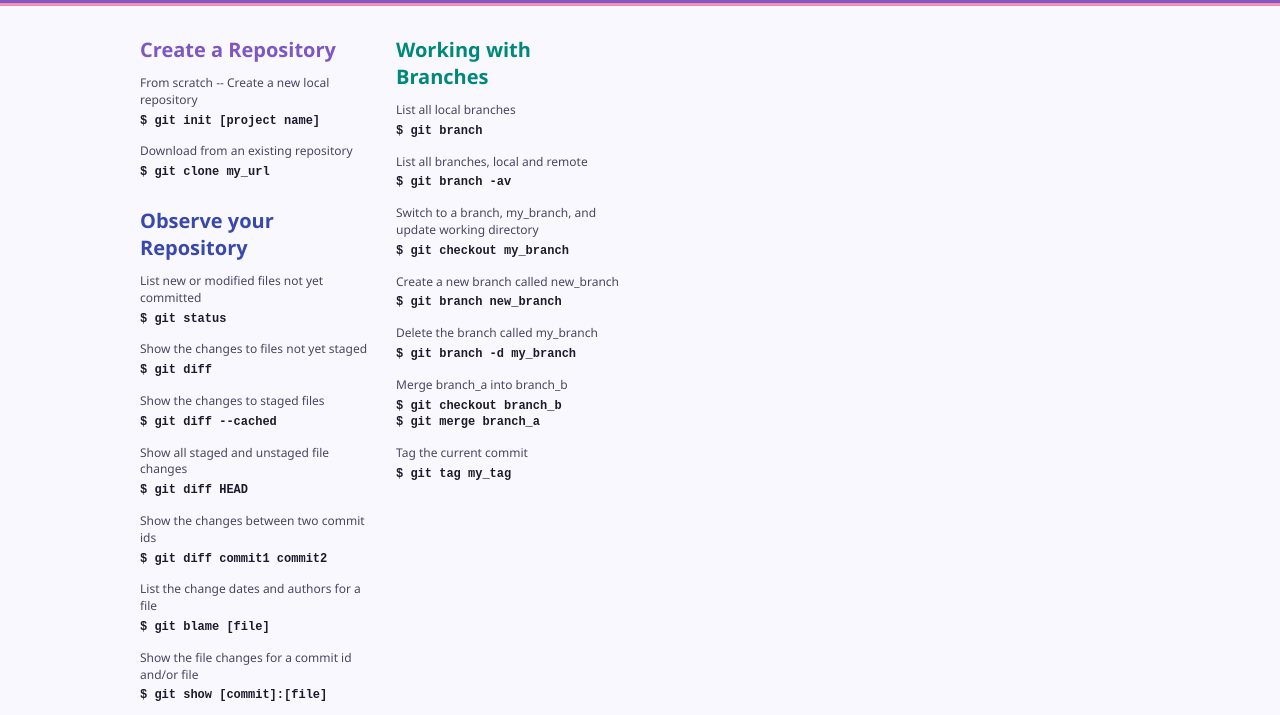
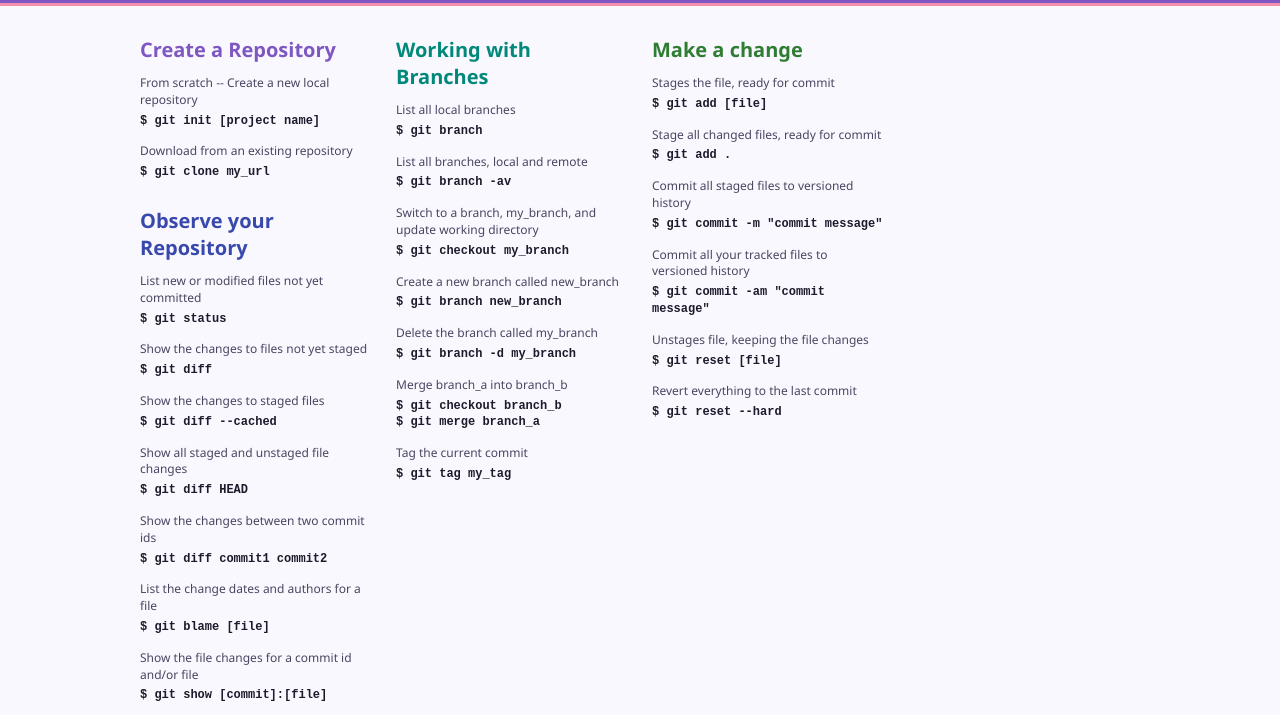
Before and after one commit to nrelvx/lab10_web, a plain HTML site: page git_commands.htm in a window 1280 px wide. Shown: the part 59-774 px from the top of the page. Drawn offline with Linux system fonts and the light colour scheme.

Commit message:
Додано команди групи Make a change

```diff
--- a/git_commands.htm
+++ b/git_commands.htm
@@ -73,7 +73,13 @@
         <p>Tag the current commit<code>$ git tag my_tag</code></p>
       </div>
       <div class="col3">
-
+        <h2 class="c-change">Make a change</h2>
+        <p>Stages the file, ready for commit<code>$ git add [file]</code></p>
+        <p>Stage all changed files, ready for commit<code>$ git add .</code></p>
+        <p>Commit all staged files to versioned history<code>$ git commit -m "commit message"</code></p>
+        <p>Commit all your tracked files to versioned history<code>$ git commit -am "commit message"</code></p>
+        <p>Unstages file, keeping the file changes<code>$ git reset [file]</code></p>
+        <p>Revert everything to the last commit<code>$ git reset --hard</code></p>
       </div>
       <div class="col4">
 
```
